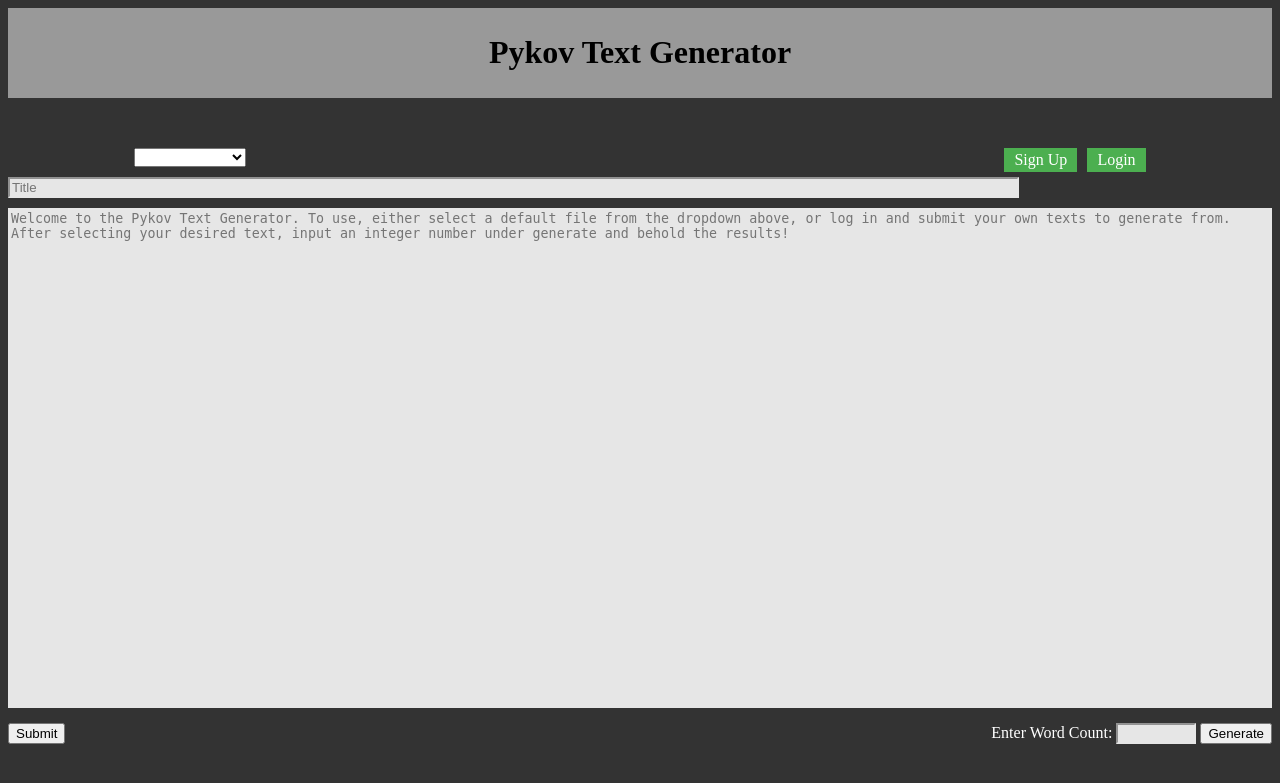
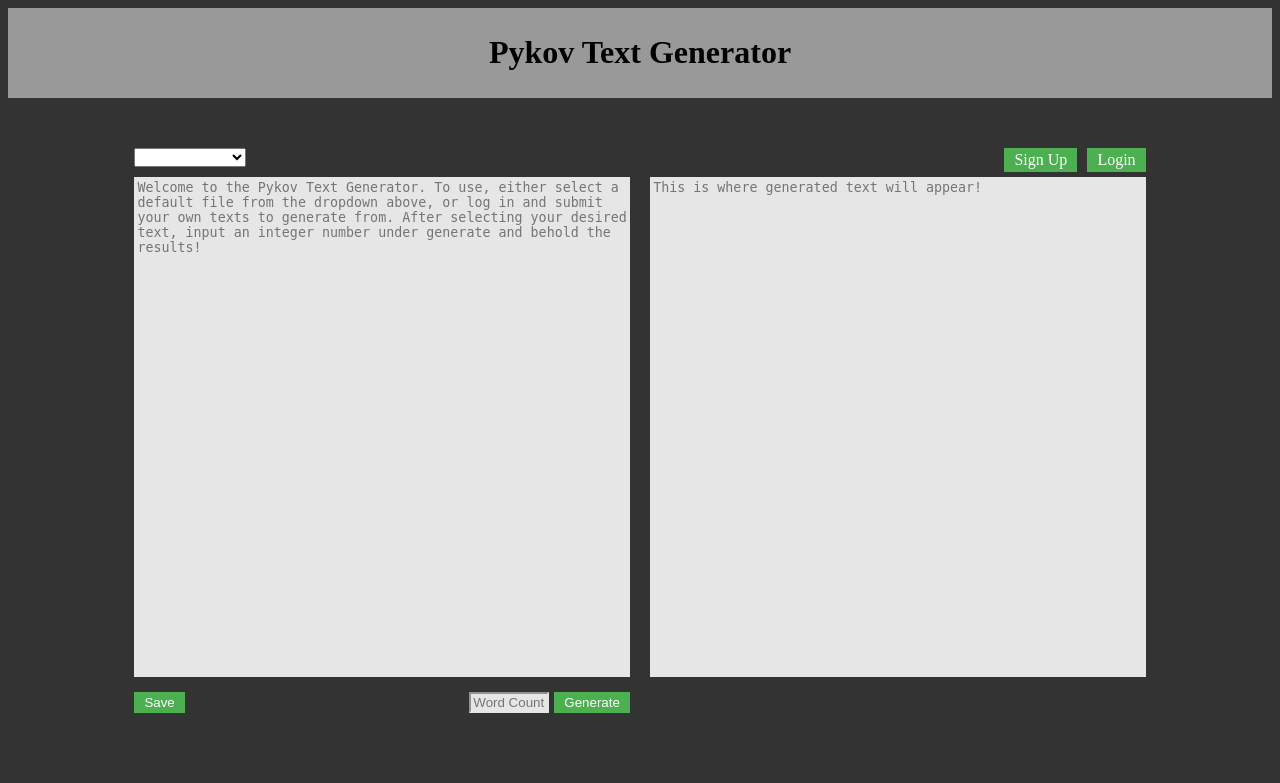
Before and after one commit to Doxterpepper/Pykov-Text-Generator, a Flask app: page / in a window 1280 px wide. Shown: the top 783 px of the page. Run offline with Flask 2, Linux system fonts and the light colour scheme; tables that the repository leaves empty hold one stand-in row (values such as "Sample post"); parts of the project's set-up code (start-up, migrations or seed data) failed here and were passed over.

Commit message:
Text boxes now align with eachother side by side and buttons are appropriately styled

```diff
--- a/templates/index.html
+++ b/templates/index.html
@@ -10,7 +10,7 @@
 			<h1>Pykov Text Generator</h1>
 		</div>
 		<div id=functions1>
-			<select>
+		<select>
 				<option onClick="clear_corpus()" selected></option>
 				<!-- Add default texts -->
 				{% for item in texts[0] %}
@@ -20,6 +20,7 @@
 					<option onClick="get_corpus({{item[0]}}, '{{session["token"]}}')" value='{{item}}'>{{item[0]}} - {{item[1]}}</option>
 				{% endfor %}
 			</select>
+
 			{% if session['username'] %}
 				<div class=alignright>
 					Welcome, {{session['username']}}.
@@ -32,23 +33,21 @@
 				<a class='alignright button' href="signup.html">Sign Up</a>
 			{% endif %}
 		</div>
+		<div id=alltext>
+		<div id=textleft class=alignleft>
 
-		<div id=text-inputs>
-			<input id=title type='text' placeholder='Title'>
 			<textarea id=corpus placeholder='Welcome to the Pykov Text Generator. To use, either select a default file from the dropdown above, or log in and submit your own texts to generate from. After selecting your desired text, input an integer number under generate and behold the results!'></textarea>
+
+			<div id=functions2>
+				<input class='button alignleft' onClick=save_corpus("{{session['token']}}") type="submit" value="Save">
+				<input class='button alignright' id=generate onClick=generate() type="submit" value="Generate">
+				<input class=alignright placeholder='Word Count' type="text">
+			</div>
+
 		</div>
-
-		<div  id=functions2>
-			<div class=alignright id=controls>
-				Enter Word Count: <input type="text">
-				<input onClick=generate() type="submit" value="Generate">
-			</div>
-			<div class=alignleft id=controls>
-				<input onClick=save_corpus("{{session['token']}}") type="submit" value="Submit">
-			</div>
+		<div id=textright class=alignright>
+			<textarea id =generateed placeholder="This is where generated text will appear!"></textarea>
 		</div>
-		<div id=generated>
-			<p></p>
 		</div>
 	</body>
 </html>
```
